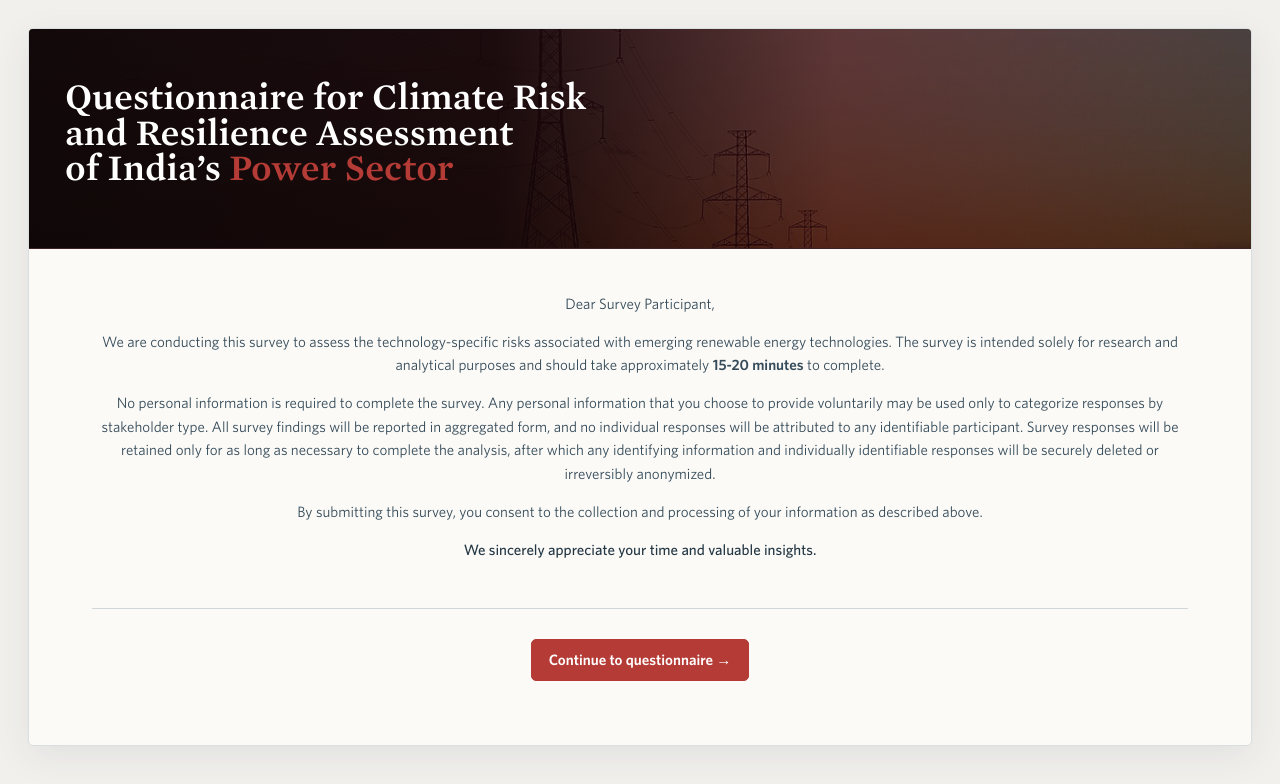
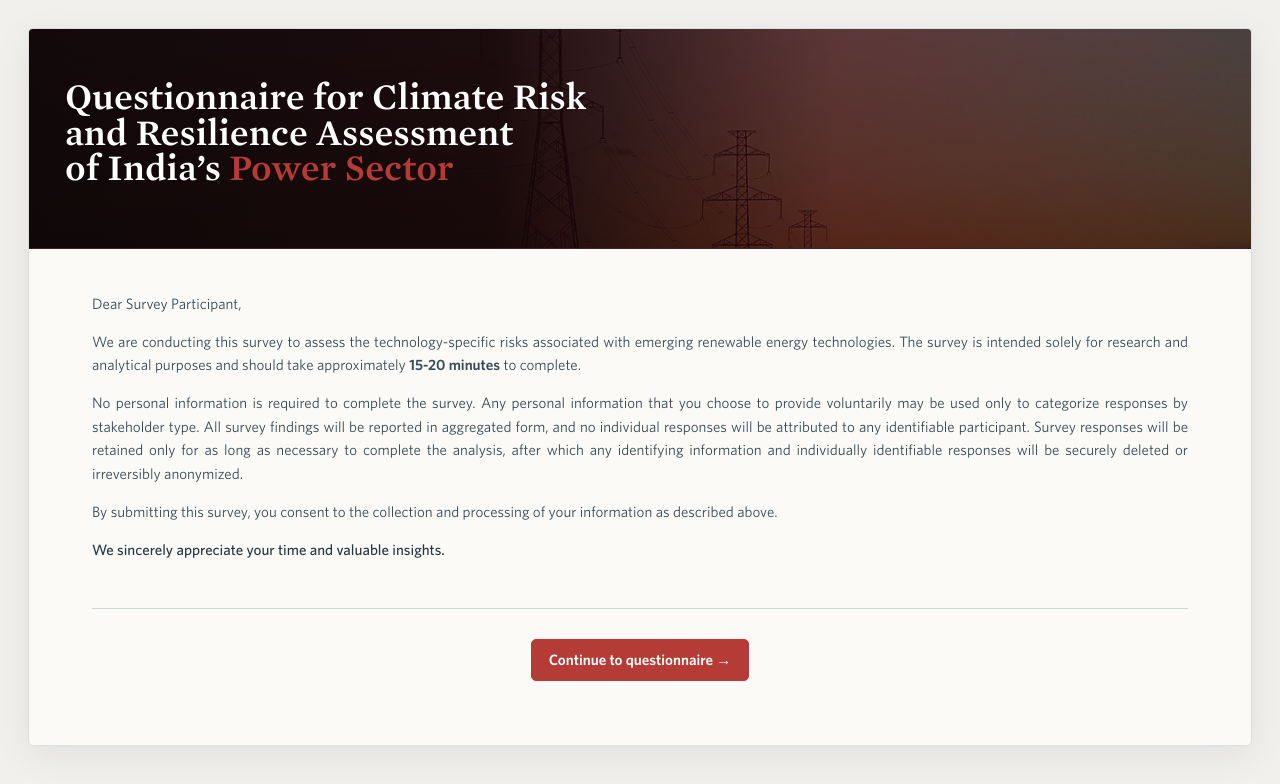
Before and after one commit to Malavikacpi/Project, a Next.js app: page / in a window 1280 px wide. Shown: the top 784 px of the page. Built offline with nearby package versions, Linux system fonts and the light colour scheme.

Commit message:
Justify survey introduction text

```diff
--- a/app/globals.css
+++ b/app/globals.css
@@ -1354,7 +1354,8 @@ textarea {
   color: var(--ink-soft);
   font-size: 15px;
   line-height: 1.58;
-  text-align: center;
+  text-align: justify;
+  text-justify: inter-word;
 }
 
 .consent-introduction p {
```
